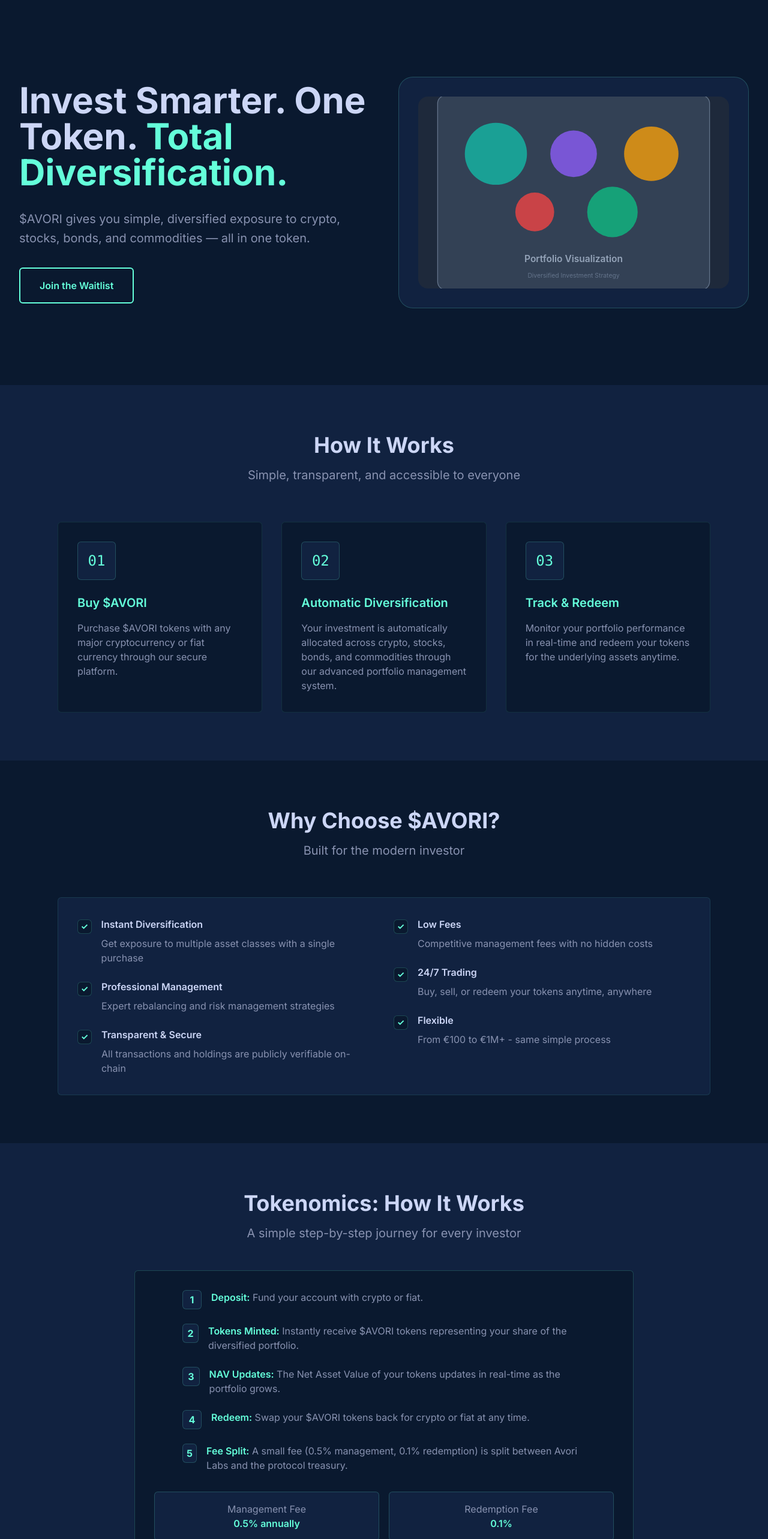
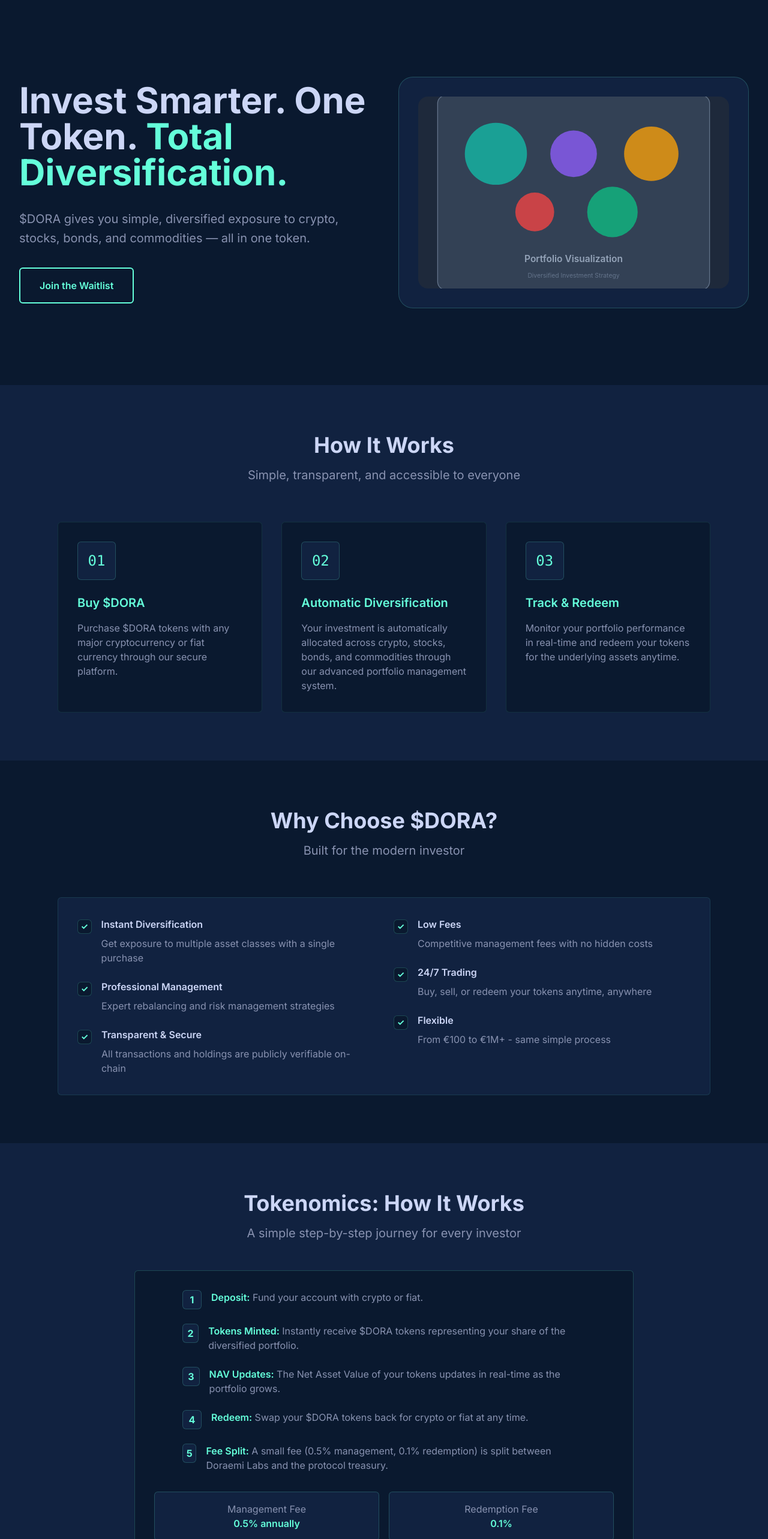
Before and after one commit to NeilG112/TIF, a React (Vite) app: page / in a window 1280 px wide. Shown: the top 2566 px of the page at 60% size. Built offline with nearby package versions, Linux system fonts and the light colour scheme; no server answers; the database is empty.

Commit message:
Rename all  to  and update branding to Doraemi everywhere

```diff
--- a/LandingPage.jsx
+++ b/LandingPage.jsx
@@ -76,7 +76,7 @@ const LandingPage = () => {
                 </span>
               </h1>
               <p className="text-xl text-[#8892B0] leading-relaxed max-w-2xl">
-                $AVORI gives you simple, diversified exposure to crypto, stocks, bonds, and commodities — all in one token.
+                $DORA gives you simple, diversified exposure to crypto, stocks, bonds, and commodities — all in one token.
               </p>
               <button
                 onClick={() => document.getElementById('email-capture').scrollIntoView({ behavior: 'smooth' })}
@@ -106,9 +106,9 @@ const LandingPage = () => {
               <div className="bg-[#112240] w-16 h-16 rounded-md flex items-center justify-center mb-6 border border-[#64FFDA]/20">
                 <span className="text-2xl text-[#64FFDA] font-mono">01</span>
               </div>
-              <h3 className="text-xl font-semibold mb-4 text-[#64FFDA]">Buy $AVORI</h3>
+              <h3 className="text-xl font-semibold mb-4 text-[#64FFDA]">Buy $DORA</h3>
               <p className="text-[#8892B0]">
-                Purchase $AVORI tokens with any major cryptocurrency or fiat currency through our secure platform.
+                Purchase $DORA tokens with any major cryptocurrency or fiat currency through our secure platform.
               </p>
             </div>
             <div className="bg-[#0A192F] p-8 rounded-md border border-[#64FFDA]/10 hover:border-[#64FFDA]/50 transition-all duration-300 hover:transform hover:translate-y-[-8px]">
@@ -137,7 +137,7 @@ const LandingPage = () => {
       <section id="benefits" className="py-20 bg-[#0A192F]">
         <div className="max-w-6xl mx-auto px-4 sm:px-6 lg:px-8">
           <div className="text-center mb-16">
-            <h2 className="text-4xl font-bold mb-4 text-[#CCD6F6]">Why Choose $AVORI?</h2>
+            <h2 className="text-4xl font-bold mb-4 text-[#CCD6F6]">Why Choose $DORA?</h2>
             <p className="text-xl text-[#8892B0]">Built for the modern investor</p>
           </div>
           <div className="bg-[#112240] p-8 rounded-md border border-[#64FFDA]/10">
@@ -223,7 +223,7 @@ const LandingPage = () => {
               <li className="flex items-start">
                 <span className="bg-[#112240] text-[#64FFDA] rounded-md w-8 h-8 flex items-center justify-center font-bold mr-4 border border-[#64FFDA]/20">2</span>
                 <div className="text-[#8892B0]">
-                  <span className="font-semibold text-[#64FFDA]">Tokens Minted:</span> Instantly receive $AVORI tokens representing your share of the diversified portfolio.
+                  <span className="font-semibold text-[#64FFDA]">Tokens Minted:</span> Instantly receive $DORA tokens representing your share of the diversified portfolio.
                 </div>
               </li>
               <li className="flex items-start">
@@ -235,13 +235,13 @@ const LandingPage = () => {
               <li className="flex items-start">
                 <span className="bg-[#112240] text-[#64FFDA] rounded-md w-8 h-8 flex items-center justify-center font-bold mr-4 border border-[#64FFDA]/20">4</span>
                 <div className="text-[#8892B0]">
-                  <span className="font-semibold text-[#64FFDA]">Redeem:</span> Swap your $AVORI tokens back for crypto or fiat at any time.
+                  <span className="font-semibold text-[#64FFDA]">Redeem:</span> Swap your $DORA tokens back for crypto or fiat at any time.
                 </div>
               </li>
               <li className="flex items-start">
                 <span className="bg-[#112240] text-[#64FFDA] rounded-md w-8 h-8 flex items-center justify-center font-bold mr-4 border border-[#64FFDA]/20">5</span>
                 <div className="text-[#8892B0]">
-                  <span className="font-semibold text-[#64FFDA]">Fee Split:</span> A small fee (0.5% management, 0.1% redemption) is split between Avori Labs and the protocol treasury.
+                  <span className="font-semibold text-[#64FFDA]">Fee Split:</span> A small fee (0.5% management, 0.1% redemption) is split between Doraemi Labs and the protocol treasury.
                 </div>
               </li>
             </ol>
@@ -301,7 +301,7 @@ const LandingPage = () => {
     {/* Email Capture Section */}
     <section id="email-capture" className="py-20 bg-[#112240]">
         <div className="max-w-4xl mx-auto px-4 sm:px-6 lg:px-8 text-center">
-          <h2 className="text-4xl font-bold mb-4 text-[#CCD6F6]">Be the First to Invest in $AVORI</h2>
+          <h2 className="text-4xl font-bold mb-4 text-[#CCD6F6]">Be the First to Invest in $DORA</h2>
           <p className="text-xl text-[#8892B0] mb-12">
             Join our early access waitlist and get notified at launch.
           </p>
@@ -315,7 +315,7 @@ const LandingPage = () => {
                 </div>
               </div>
               <h3 className="text-xl font-semibold text-[#64FFDA] mb-2">Successfully Joined!</h3>
-              <p className="text-[#8892B0]">You're now on our waitlist. We'll notify you when $AVORI launches!</p>
+              <p className="text-[#8892B0]">You're now on our waitlist. We'll notify you when $DORA launches!</p>
             </div>
           )}
 
@@ -361,25 +361,26 @@ const LandingPage = () => {
         <div className="max-w-6xl mx-auto px-4 sm:px-6 lg:px-8">
           <div className="grid md:grid-cols-3 gap-8">
             <div className="md:col-span-2">
-              <h3 className="text-2xl font-bold mb-4 text-[#64FFDA]">
-                Avori Labs
-              </h3>
+              <div className="flex items-center mb-4">
+                  <img src="/TIF/logo.webp" alt="Logo" className="h-12 w-12 object-cover object-center rounded-full mr-3 shadow-sm border border-[#112240] bg-[#0A192F]" />
+                <h3 className="text-2xl font-bold text-[#64FFDA]">Doraemi Labs</h3>
+              </div>
               <p className="text-[#8892B0] mb-6">
                 The future of diversified investing. One token, infinite possibilities.
               </p>
               <div className="flex space-x-4">
                 {/* Social icons */}
-                <a href="https://x.com/AvoriFi" target="_blank" rel="noopener noreferrer" className="text-[#8892B0] hover:text-[#64FFDA] transition-colors" title="X (Twitter)">
+                <a href="https://x.com" target="_blank" rel="noopener noreferrer" className="text-[#8892B0] hover:text-[#64FFDA] transition-colors" title="X (Twitter)">
                   <svg className="w-6 h-6" fill="currentColor" viewBox="0 0 24 24">
                     <path d="M18.244 2.25h3.308l-7.227 8.26 8.502 11.24H16.17l-5.214-6.817L4.99 21.75H1.68l7.73-8.835L1.254 2.25H8.08l4.713 6.231zm-1.161 17.52h1.833L7.084 4.126H5.117z"/>
                   </svg>
                 </a>
-                <a href="https://instagram.com/AvoriFi" target="_blank" rel="noopener noreferrer" className="text-[#8892B0] hover:text-[#64FFDA] transition-colors" title="Instagram">
+                <a href="https://instagram.com" target="_blank" rel="noopener noreferrer" className="text-[#8892B0] hover:text-[#64FFDA] transition-colors" title="Instagram">
                   <svg className="w-6 h-6" fill="currentColor" viewBox="0 0 24 24">
                     <path d="M12 2.163c3.204 0 3.584.012 4.85.07 3.252.148 4.771 1.691 4.919 4.919.058 1.265.069 1.645.069 4.849 0 3.205-.012 3.584-.069 4.849-.149 3.225-1.664 4.771-4.919 4.919-1.266.058-1.644.07-4.85.07-3.204 0-3.584-.012-4.849-.07-3.26-.149-4.771-1.699-4.919-4.92-.058-1.265-.07-1.644-.07-4.849 0-3.204.013-3.583.07-4.849.149-3.227 1.664-4.771 4.919-4.919 1.266-.057 1.645-.069 4.849-.069zm0-2.163c-3.259 0-3.667.014-4.947.072-4.358.2-6.78 2.618-6.98 6.98-.059 1.281-.073 1.689-.073 4.948 0 3.259.014 3.668.072 4.948.2 4.358 2.618 6.78 6.98 6.98 1.281.058 1.689.072 4.948.072 3.259 0 3.668-.014 4.948-.072 4.354-.2 6.782-2.618 6.979-6.98.059-1.28.073-1.689.073-4.948 0-3.259-.014-3.667-.072-4.947-.196-4.354-2.617-6.78-6.979-6.98-1.281-.059-1.69-.073-4.949-.073zm0 5.838c-3.403 0-6.162 2.759-6.162 6.162s2.759 6.163 6.162 6.163 6.162-2.759 6.162-6.163c0-3.403-2.759-6.162-6.162-6.162zm0 10.162c-2.209 0-4-1.79-4-4 0-2.209 1.791-4 4-4s4 1.791 4 4c0 2.21-1.791 4-4 4zm6.406-11.845c-.796 0-1.441.645-1.441 1.44s.645 1.44 1.441 1.44c.795 0 1.439-.645 1.439-1.44s-.644-1.44-1.439-1.44z"/>
                   </svg>
                 </a>
-                <a href="https://tiktok.com/@AvoriFi" target="_blank" rel="noopener noreferrer" className="text-[#8892B0] hover:text-[#64FFDA] transition-colors" title="TikTok">
+                <a href="https://tiktok.com" target="_blank" rel="noopener noreferrer" className="text-[#8892B0] hover:text-[#64FFDA] transition-colors" title="TikTok">
                   <svg className="w-6 h-6" fill="currentColor" viewBox="0 0 24 24">
                     <path d="M12.525.02c1.31-.02 2.61-.01 3.91-.02.08 1.53.63 3.09 1.75 4.17 1.12 1.11 2.7 1.62 4.24 1.79v4.03c-1.44-.05-2.89-.35-4.2-.97-.57-.26-1.1-.59-1.62-.93-.01 2.92.01 5.84-.02 8.75-.08 1.4-.54 2.79-1.35 3.94-1.31 1.92-3.58 3.17-5.91 3.21-1.43.08-2.86-.31-4.08-1.03-2.02-1.19-3.44-3.37-3.65-5.71-.02-.5-.03-1-.01-1.49.18-1.9 1.12-3.72 2.58-4.96 1.66-1.44 3.98-2.13 6.15-1.72.02 1.48-.04 2.96-.04 4.44-.99-.32-2.15-.23-3.02.37-.63.41-1.11 1.04-1.36 1.75-.21.51-.15 1.07-.14 1.61.24 1.64 1.82 3.02 3.5 2.87 1.12-.01 2.19-.66 2.77-1.61.19-.33.4-.67.41-1.06.1-1.79.06-3.57.07-5.36.01-4.03-.01-8.05.02-12.07z"/>
                   </svg>
@@ -441,7 +442,7 @@ const LandingPage = () => {
           <div className="border-t border-[#64FFDA]/10 mt-8 pt-8">
             <div className="flex flex-col md:flex-row justify-between items-center">
               <p className="text-[#8892B0] text-sm mb-4 md:mb-0">
-                © 2025 Avori Labs. All rights reserved.
+                © 2025 Doraemi Labs. All rights reserved.
               </p>
               <p className="text-[#8892B0]/80 text-xs max-w-2xl">
                 This website is for informational purposes only. Cryptocurrency investments are highly volatile and risky.
--- a/src/FoundersPage.jsx
+++ b/src/FoundersPage.jsx
@@ -5,7 +5,7 @@ const founders = [
     name: "Archisman Ganguly",
     role: "Co-Founder & Developer",
     img: "/placeholder.svg",
-    bio: "Archisman is the co-founder of Avori Labs, developing blockchain-powered investment products that merge traditional finance with decentralized innovation.",
+  bio: "Archisman is the co-founder of Doraemi Labs, developing blockchain-powered investment products that merge traditional finance with decentralized innovation.",
     linkedin: "https://linkedin.com/in/archisman-ganguly",
     instagram: "https://www.instagram.com/neil112n/"
   },
@@ -13,7 +13,7 @@ const founders = [
     name: "Bruno Kreuzhage",
     role: "Co-Founder",
     img: "/placeholder.svg",
-    bio: "Bruno is a co-founder of Avori Labs, passionate about bridging the gap between technology and finance. He brings a global perspective and operational expertise.",
+  bio: "Bruno is a co-founder of Doraemi Labs, passionate about bridging the gap between technology and finance. He brings a global perspective and operational expertise.",
     linkedin: "https://linkedin.com/in/bruno-kreuzhage",
     instagram: ""
   },
@@ -21,7 +21,7 @@ const founders = [
     name: "Ritvij Kansal",
     role: "Co-Founder",
     img: "/placeholder.svg",
-    bio: "Dev, Visionary, Enthusiast (contextually speaking). Co-founder of Avori Labs and doing this for the love of the game.",
+  bio: "Dev, Visionary, Enthusiast (contextually speaking). Co-founder of Doraemi Labs and doing this for the love of the game.",
     linkedin: "https://linkedin.com/in/ritvijk",
     xcom: "https://x.com/ritvijchirps",
     instagram: "https://www.instagram.com/ritvij2629/"
@@ -33,7 +33,7 @@ const iconClass = "w-5 h-5 text-[#8892B0] hover:text-[#64FFDA] transition-colors
 export default function FoundersPage() {
   return (
     <div className="min-h-screen bg-[#0A192F] py-16 px-4 flex flex-col items-center">
-      <h1 className="text-4xl font-bold mb-4 text-center bg-gradient-to-r from-[#64FFDA] to-[#CCD6F6] bg-clip-text text-transparent">Avori Labs</h1>
+  <h1 className="text-4xl font-bold mb-4 text-center bg-gradient-to-r from-[#64FFDA] to-[#CCD6F6] bg-clip-text text-transparent">Doraemi Labs</h1>
       <div className="text-2xl font-bold text-[#CCD6F6] mb-12 text-center">Meet the Founders</div>
       <div className="w-full max-w-2xl flex flex-col gap-8">
         {founders.map((f, i) => (
```
Also changed, not shown: public/logo.png (added), public/logo.webp (added).
